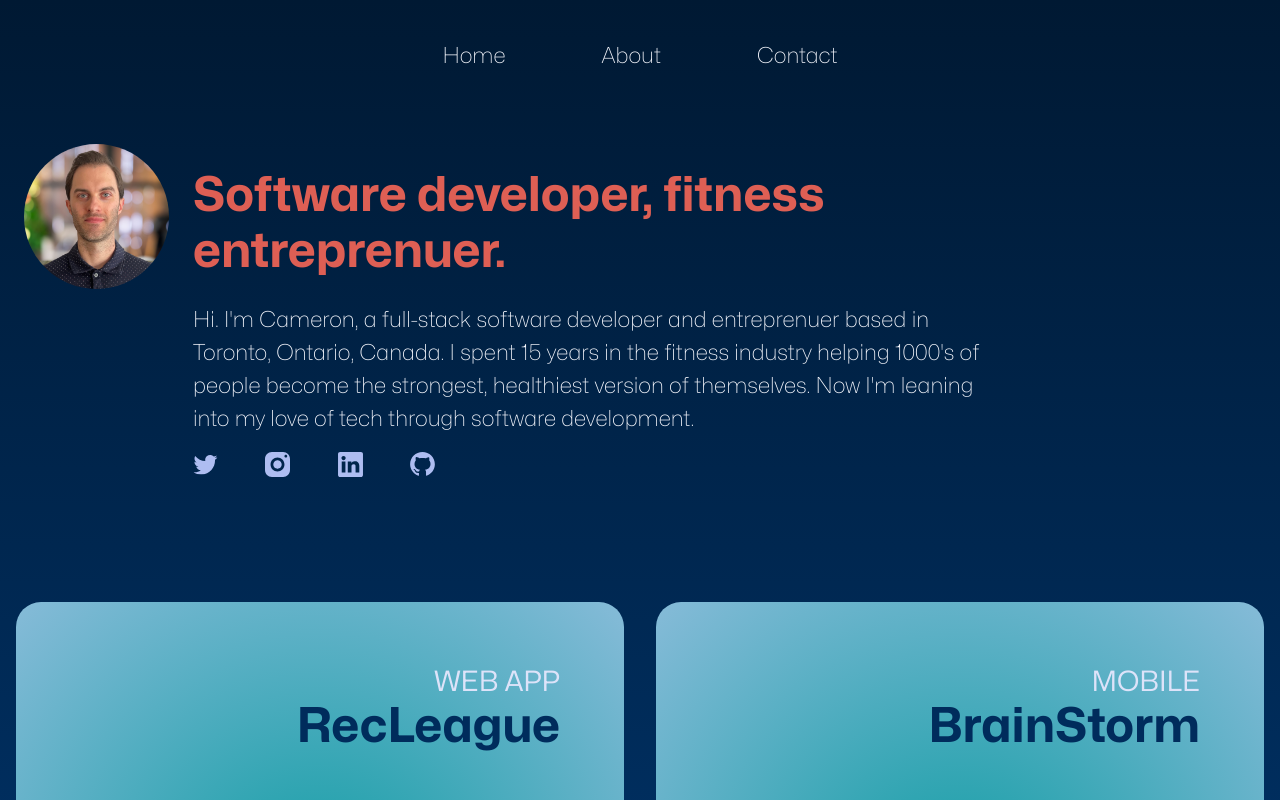
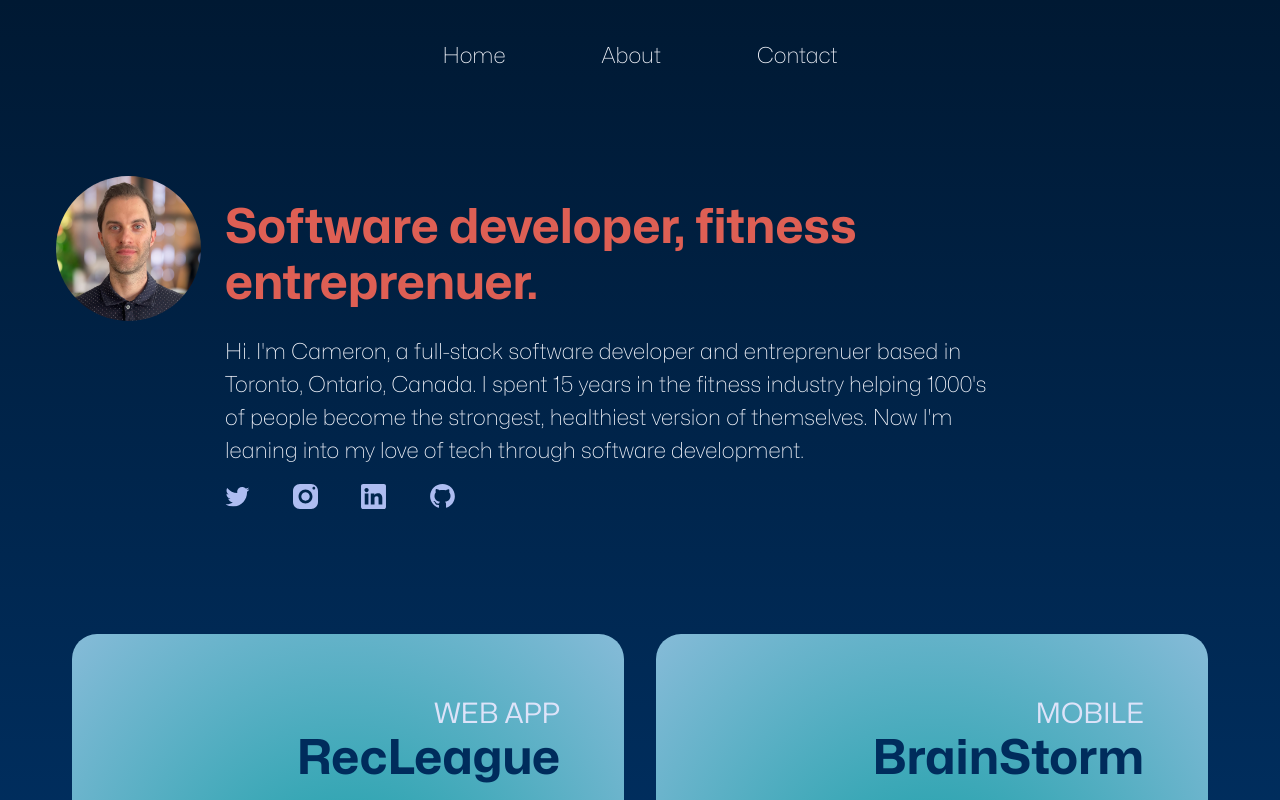
Before and after one commit to cameronmakarchuk/portfolio-site-client, a React (Create React App) app: page / in a window 1280 px wide. Shown: the top 800 px of the page. Built offline with nearby package versions, Linux system fonts and the light colour scheme.

Commit message:
feat: update project page

```diff
--- a/src/components/MainHero/MainHero.scss
+++ b/src/components/MainHero/MainHero.scss
@@ -3,19 +3,22 @@
 @use "../../styles/partials/typography" as *;
 
 .main-hero {
-    padding: 4.0rem 1.0rem 2.0rem;
+    padding-top: 4.0rem;
+    padding-bottom: 2.0rem;
     display: flex;
     flex-direction: column;
 
     @include tablet {
-        padding: 6.0rem 1.5rem 3.0rem;
+        padding-top: 6.0rem;
+        padding-bottom: 3.0rem;
         width: 90%;
         flex-direction: row;
         align-items: flex-start;
     }
 
     @include desktop {
-        padding: 8.0rem 3.0 3.0rem;
+        padding-top: 8.0rem;
+        padding-bottom: 3.0rem;
         width: 80%;
 
     }
--- a/src/pages/ProjectPage/ProjectPage.scss
+++ b/src/pages/ProjectPage/ProjectPage.scss
@@ -4,14 +4,17 @@
 
 .project-page {
     @include mainSection;
+    padding-top: 3.0rem;
     padding-bottom: 3.0rem;
 
     @include tablet {
+        padding-top: 4.0rem;
         padding-bottom: 3.0rem;
     }
 
     @include desktop {
-        padding-bottom: 4.0rem;
+        padding-top: 4.0rem;
+        padding-bottom: 3.0rem;
     }
 
     &__nav-list {
@@ -24,13 +27,14 @@
 
     &__nav-link {
         text-decoration: none;
+        padding: 0.5rem;
     }
 
     &__nav-item {
         @include bodyCopy;
 
         &:hover {
-            color: $secondary-dark;
+            color: $secondary-accent;
         }
     }
 }
@@ -51,7 +55,6 @@
 
     &__subtitle {
         @include pageSubtitle;
-        color: lighten($primary-dark, 40%);
     }
 
     &__img-container {
@@ -71,7 +74,7 @@
 
     &__tech-stack {
         @include pageSubtitle;
-        color: lighten($primary-dark, 40%);
+        color: $secondary-light;
         font-weight: 300;
     }
 
--- a/src/styles/partials/_mixins.scss
+++ b/src/styles/partials/_mixins.scss
@@ -18,6 +18,15 @@
 @mixin mainSection {
     width: 100%;
     margin: 0;
+    padding: 0 2.0rem;
+
+    @include tablet {
+        padding: 0 2.5rem;
+    }
+
+    @include desktop {
+        padding: 0 3.5rem;
+    }
 }
 
 @mixin pageTitle {
```
